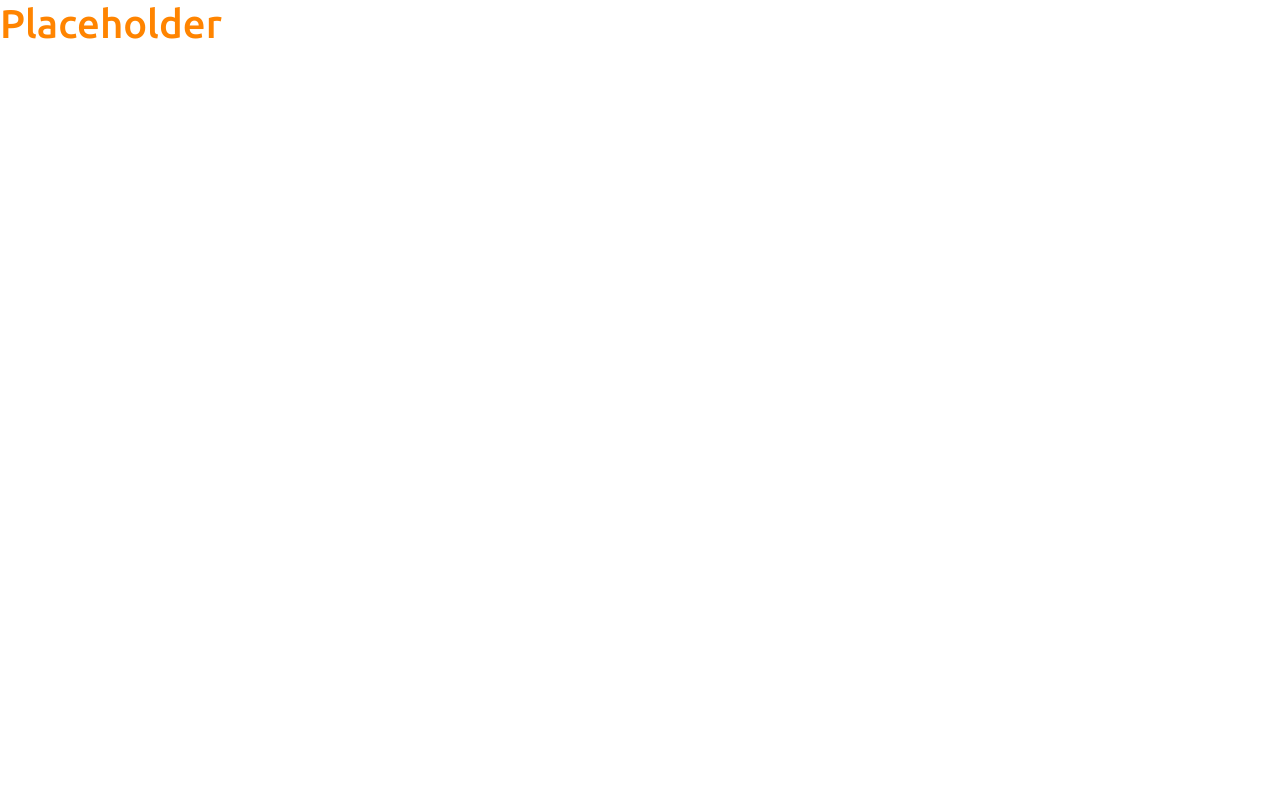
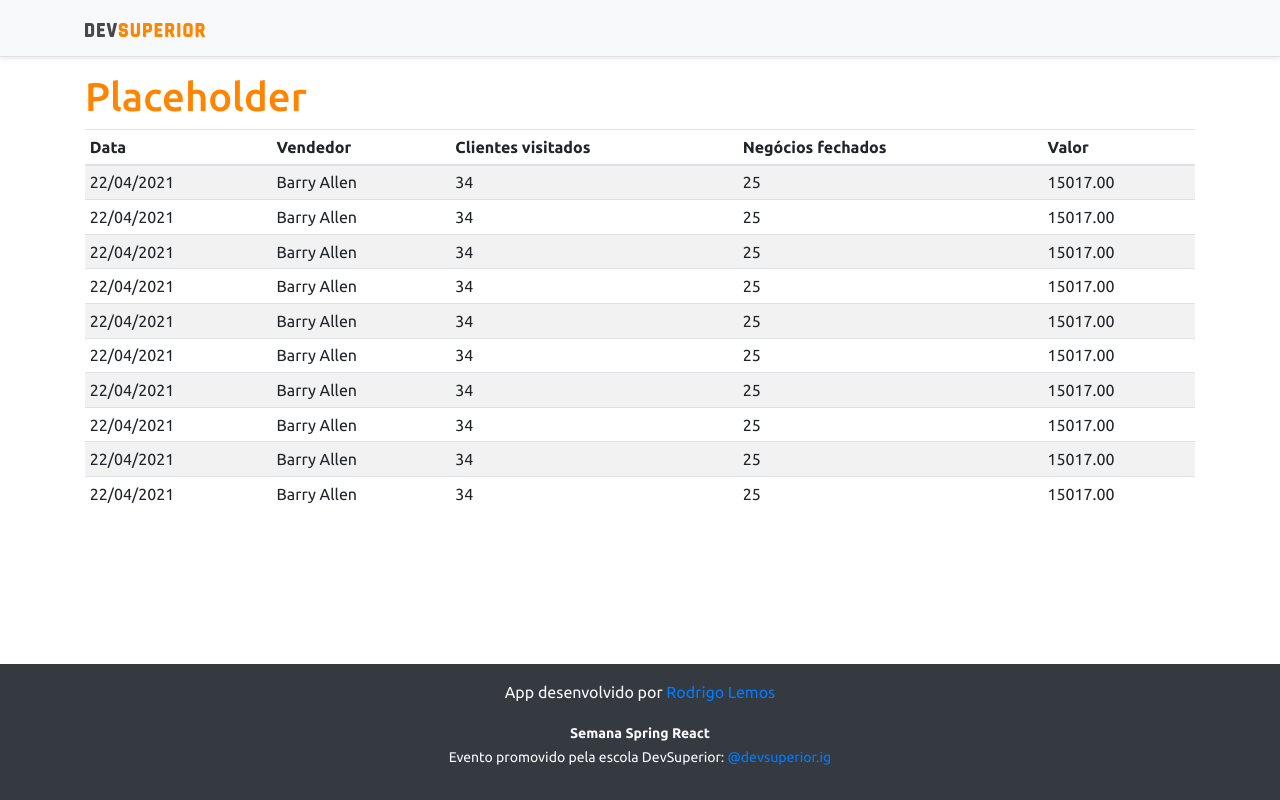
Before and after one commit to rodlemos/project-sds3, a React (Create React App) app in the folder frontend/: page / in a window 1280 px wide. Built offline with nearby package versions, Linux system fonts and the light colour scheme.

Commit message:
Basic static components

```diff
--- a/frontend/src/App.tsx
+++ b/frontend/src/App.tsx
@@ -1,8 +1,17 @@
+import Footer from "components/Footer";
+import Navbar from "components/Navbar";
+import DataTable from 'components/DataTable'
+
 function App() {
   return (
-    <div>
-      <h1 className="text-primary">Placeholder</h1>
-    </div>
+    <>
+      <Navbar/>
+      <div className="container">
+        <h1 className="text-primary">Placeholder</h1>
+        <DataTable/>
+      </div>
+      <Footer/>
+    </>
   );
 }
 
--- /dev/null
+++ b/frontend/src/components/DataTable/index.tsx
@@ -0,0 +1,89 @@
+export default function DataTable() {
+    return (
+        <div className="table-responsive">
+            <table className="table table-striped table-sm">
+                <thead>
+                    <tr>
+                        <th>Data</th>
+                        <th>Vendedor</th>
+                        <th>Clientes visitados</th>
+                        <th>Negócios fechados</th>
+                        <th>Valor</th>
+                    </tr>
+                </thead>
+                <tbody>
+                    <tr>
+                        <td>22/04/2021</td>
+                        <td>Barry Allen</td>
+                        <td>34</td>
+                        <td>25</td>
+                        <td>15017.00</td>
+                    </tr>
+                    <tr>
+                        <td>22/04/2021</td>
+                        <td>Barry Allen</td>
+                        <td>34</td>
+                        <td>25</td>
+                        <td>15017.00</td>
+                    </tr>
+                    <tr>
+                        <td>22/04/2021</td>
+                        <td>Barry Allen</td>
+                        <td>34</td>
+                        <td>25</td>
+                        <td>15017.00</td>
+                    </tr>
+                    <tr>
+                        <td>22/04/2021</td>
+                        <td>Barry Allen</td>
+                        <td>34</td>
+                        <td>25</td>
+                        <td>15017.00</td>
+                    </tr>
+                    <tr>
+                        <td>22/04/2021</td>
+                        <td>Barry Allen</td>
+                        <td>34</td>
+                        <td>25</td>
+                        <td>15017.00</td>
+                    </tr>
+                    <tr>
+                        <td>22/04/2021</td>
+                        <td>Barry Allen</td>
+                        <td>34</td>
+                        <td>25</td>
+                        <td>15017.00</td>
+                    </tr>
+                    <tr>
+                        <td>22/04/2021</td>
+                        <td>Barry Allen</td>
+                        <td>34</td>
+                        <td>25</td>
+                        <td>15017.00</td>
+                    </tr>
+                    <tr>
+                        <td>22/04/2021</td>
+                        <td>Barry Allen</td>
+                        <td>34</td>
+                        <td>25</td>
+                        <td>15017.00</td>
+                    </tr>
+                    <tr>
+                        <td>22/04/2021</td>
+                        <td>Barry Allen</td>
+                        <td>34</td>
+                        <td>25</td>
+                        <td>15017.00</td>
+                    </tr>
+                    <tr>
+                        <td>22/04/2021</td>
+                        <td>Barry Allen</td>
+                        <td>34</td>
+                        <td>25</td>
+                        <td>15017.00</td>
+                    </tr>
+                </tbody>
+            </table>
+        </div>
+    )
+}
--- /dev/null
+++ b/frontend/src/components/Footer/index.tsx
@@ -0,0 +1,14 @@
+export default function Footer() {
+    return (
+        <footer className="footer mt-auto py-3 bg-dark">
+            <div className="container">
+                <p className="text-light">App desenvolvido por <a href="https://github.com/rodlemos" target="_blank" rel="noreferrer">Rodrigo Lemos</a></p>
+                <p className="text-light">
+                    <small><strong>Semana Spring React</strong>
+                    <br />
+                    Evento promovido pela escola DevSuperior: <a href="https://instagram.com/devsuperior.ig" target="_blank" rel="noreferrer">@devsuperior.ig</a></small>
+                </p>
+            </div>
+        </footer>
+    )
+}
--- /dev/null
+++ b/frontend/src/components/Navbar/index.tsx
@@ -0,0 +1,14 @@
+import React from 'react'
+import ImgDsDark from 'assets/images/ds_dark.svg'
+
+export default function Navbar() {
+    return (
+      <div className="d-flex flex-column flex-md-row align-items-center p-3 px-md-4 mb-3 bg-light border-bottom shadow-sm">
+        <div className="container">
+          <nav className="my-2 my-md-0 mr-md-3">
+            <img src={ImgDsDark} alt="DevSuperior" width="120" />
+          </nav>
+        </div>
+      </div>
+    )
+}
```
Also changed, not shown: frontend/src/assets/images/ds_dark.svg (added).
